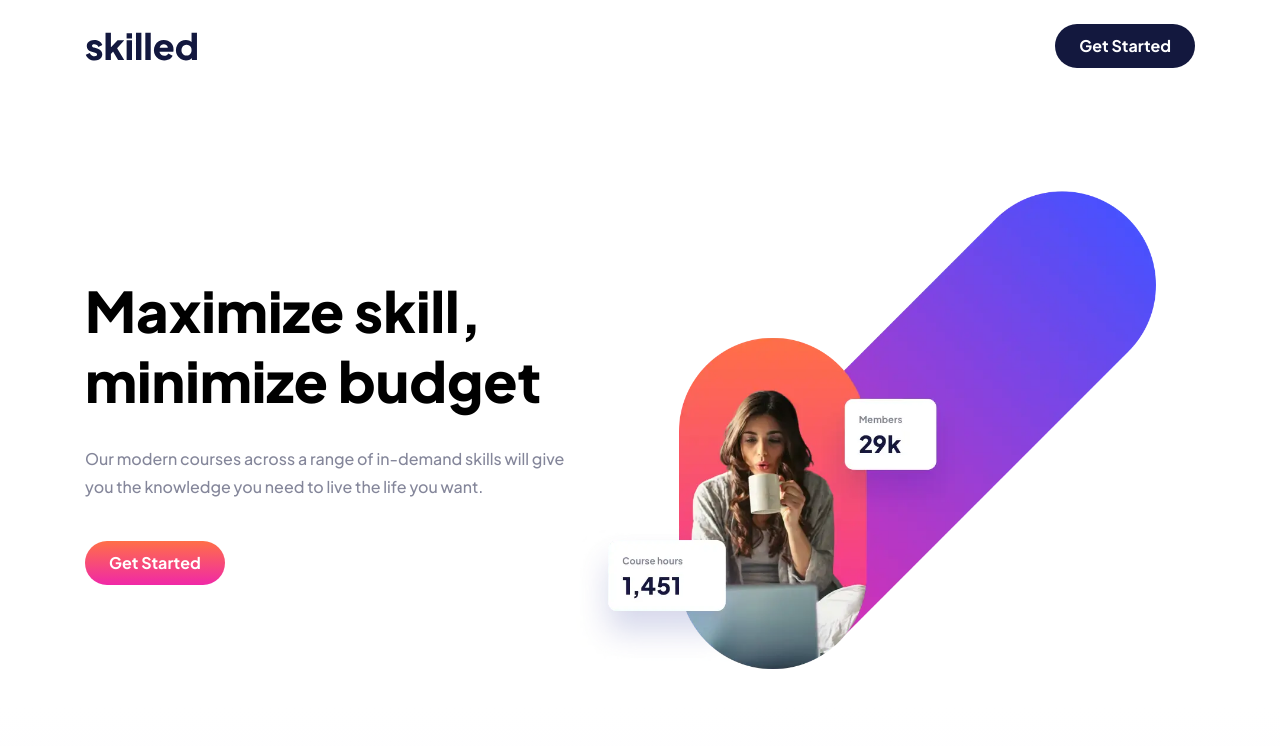
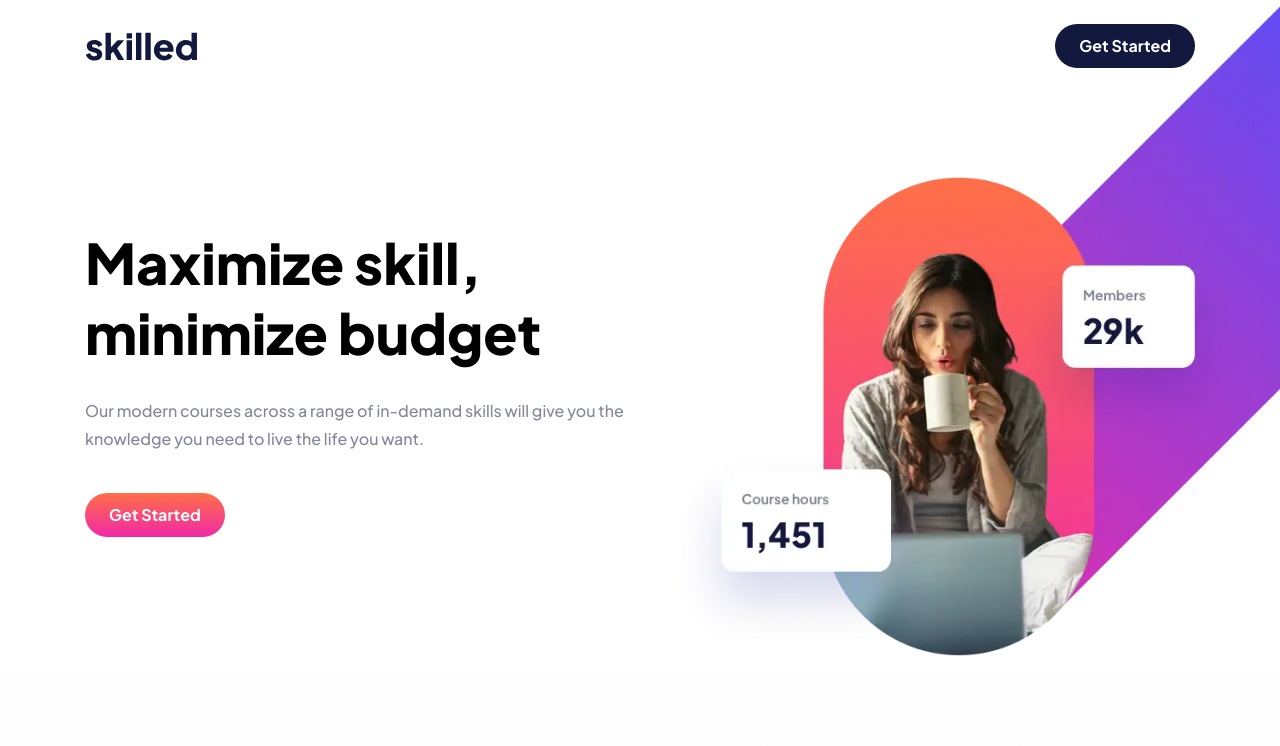
Before and after one commit to Devsniper1106/English-learning-landing-page, a React (Create React App) app: page / in a window 1280 px wide. Shown: the top 746 px of the page. Built offline with nearby package versions, Linux system fonts and the light colour scheme.

Commit message:
Completion test

```diff
--- a/src/components/App/App.js
+++ b/src/components/App/App.js
@@ -1,5 +1,4 @@
 import styled from "styled-components";
-import { QUERIES } from "../../constants";
 import CardGrid from "../CardGrid";
 import Footer from "../Footer";
 import Header from "../Header";
@@ -18,14 +17,6 @@ function App() {
     );
 }
 
-const Main = styled.main`
-    display: flex;
-    flex-direction: column;
-    margin-top: 60px;
-    flex-grow: 1;
-    @media ${QUERIES.phoneAndDown} {
-        margin-top: 10px;
-    }
-`;
+const Main = styled.main``;
 
 export default App;
--- a/src/components/Header/Header.js
+++ b/src/components/Header/Header.js
@@ -20,9 +20,9 @@ const Wrapper = styled.header`
     gap: 16px;
     width: 100%;
     justify-content: space-between;
+    margin: auto;
     padding: 24px var(--min-pad);
     max-width: calc(var(--max-width) + var(--min-pad) * 2);
-    margin: auto;
 `;
 
 export default Header;
--- a/src/components/Hero/Hero.js
+++ b/src/components/Hero/Hero.js
@@ -14,10 +14,12 @@ const Hero = () => {
                 </Description>
                 <Button variant="primary">Get Started</Button>
             </HeroCaption>
-            <Image
-                imgName="image-hero"
-                alt="Woman working on a course. Members: 29k, Course hours: 1,451"
-            />
+            <HeroImage>
+                <Image
+                    imgName="image-hero"
+                    alt="Woman working on a course. Members: 29k, Course hours: 1,451"
+                />
+            </HeroImage>
         </Wrapper>
     );
 };
@@ -28,21 +30,11 @@ const Wrapper = styled.div`
     width: 100%;
     margin: auto;
     display: flex;
+    margin-top: 40px;
 
     @media ${QUERIES.phoneAndDown} {
         flex-direction: column;
-    }
-`;
-
-const HeroCaption = styled.div`
-    display: flex;
-    flex-direction: column;
-    align-items: start;
-    justify-content: center;
-    max-width: 500px;
-
-    @media ${QUERIES.phoneAndDown} {
-        max-width: auto;
+        margin-top: 10px;
     }
 `;
 
@@ -62,8 +54,8 @@ const Title = styled.h1`
 const Description = styled.p`
     font-weight: 500;
     color: var(--color-lightest-blue);
+    line-height: calc(1rem * (28 / 16));
     margin-bottom: 40px;
-    line-height: calc(1rem * (28 / 16));
 
     @media ${QUERIES.tabletAndDown} {
         font-size: calc(1rem * (16 / 16));
@@ -72,4 +64,36 @@ const Description = styled.p`
     }
 `;
 
+const HeroCaption = styled.div`
+    display: flex;
+    flex-direction: column;
+    align-items: start;
+    justify-content: center;
+    flex-shrink: 1;
+
+    @media ${QUERIES.phoneAndDown} {
+        max-width: revert;
+    }
+`;
+
+const HeroImage = styled.div`
+    transform: scale(1.6) translateX(23%) translateY(-9%);
+    pointer-events: none;
+    height: 100%;
+    /* width: 50%; */
+    flex-shrink: 1.25;
+
+    @media ${QUERIES.tabletAndDown} {
+        transform: scale(2.3) translateX(20%);
+    }
+
+    @media ${QUERIES.phoneAndDown} {
+        transform: revert;
+        align-self: center;
+        width: 100%;
+        display: grid;
+        place-content: center;
+    }
+`;
+
 export default Hero;
--- a/src/components/Image/Image.js
+++ b/src/components/Image/Image.js
@@ -66,7 +66,6 @@ const Image = ({ alt, imgName }) => {
 };
 
 const Wrapper = styled.picture`
-    height: 100%;
     width: 100%;
 `;
 
--- /dev/null
+++ b/src/components/MaxWidthWrapper/index.js
@@ -0,0 +1 @@
+export { default } from "./MaxWidthWrapper.js";
```
Also changed, not shown: src/components/MaxWidthWrapper/MaxWidthWrapper.js (added, +12 -0 lines).
